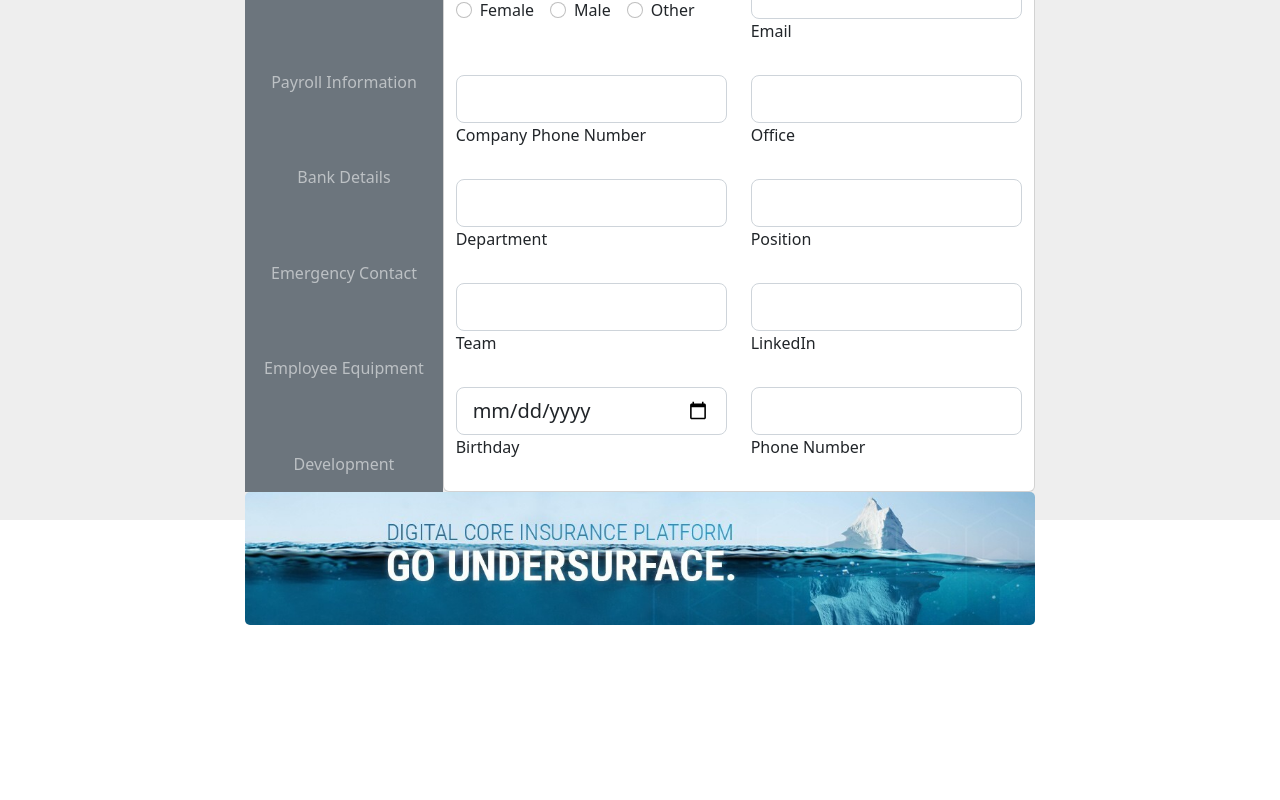
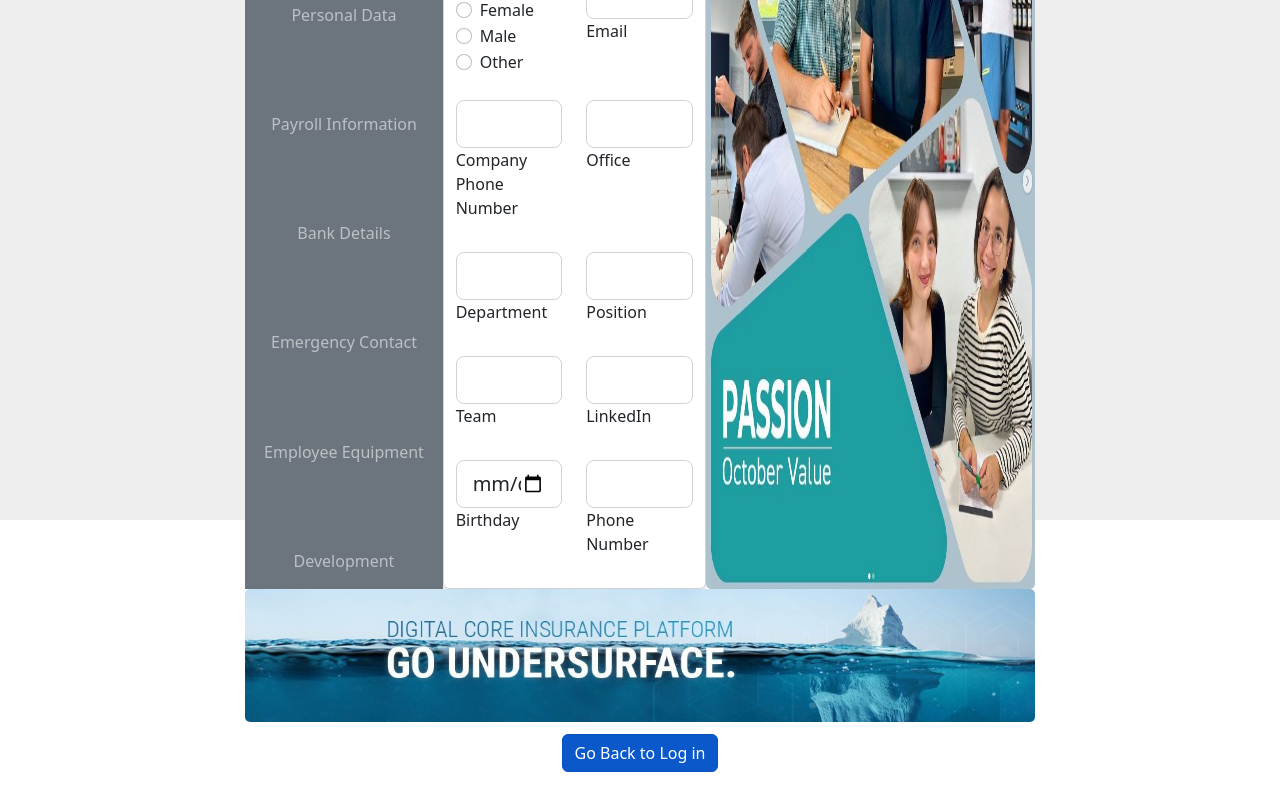
Before and after one commit to Elie-Soued/personio-fe-ts, a React (Create React App) app: page /register in a window 1280 px wide. Shown: the part 280-1080 px from the top of the page. Before the commit the page ends 905 px from the top, so only its background shows below. Built offline with nearby package versions, Linux system fonts and the light colour scheme.

Commit message:
adding images

```diff
--- a/src/Views/RegisterPage/RegisterPage.tsx
+++ b/src/Views/RegisterPage/RegisterPage.tsx
@@ -1,5 +1,5 @@
 import React, { useState } from "react";
-import { Container, Row, Col, Navbar, Nav } from "react-bootstrap";
+import { Row, Col, Navbar, Nav } from "react-bootstrap";
 import {
   HrInformation,
   PersonalData,
@@ -13,6 +13,7 @@ import {
 import PublicProfile from "./PublicProfile";
 import { useNavigate } from "react-router-dom";
 import undersurface from "../../images/undersurface.jpg";
+import passion from "../../images/passion.jpg";
 
 interface ISectionProps {
   activeSection: string;
@@ -106,17 +107,39 @@ const RegisterPage: React.FC<ISectionProps> = ({
             </Nav>
           </Navbar>
         </Col>
-        <Col className="p-0" style={{}} xs={9}>
+
+        <Col className="p-0" style={{}} xs={4}>
           {renderActiveSection(activeSection)}
+        </Col>
+        <Col className="p-0" style={{}} xs={5}>
+          <img
+            className="w-100 h-100"
+            src={passion}
+            style={{ borderRadius: "5px" }}
+            alt="passion"
+          ></img>
         </Col>
         <div className="col-xl-12 p-0 m-0">
           <div className="col-xl-12">
             <img
               className="w-100"
               src={undersurface}
-              style={{ borderRadius: "5px" }}
+              style={{ borderRadius: "5px", height: "100%" }}
               alt="footer"
             ></img>
+          </div>
+        </div>
+        <div className=" d-flex flex-column justify-content-center text-center pt-1 mb-5 pb-1">
+          <div className="d-flex justify-content-center p-2">
+            <button
+              className="btn btn-primary btn-block fa-lg  mb-3 active w-10"
+              type="button"
+              onClick={() => {
+                backToLogin();
+              }}
+            >
+              Go Back to Log in
+            </button>
           </div>
         </div>
       </Row>
```
